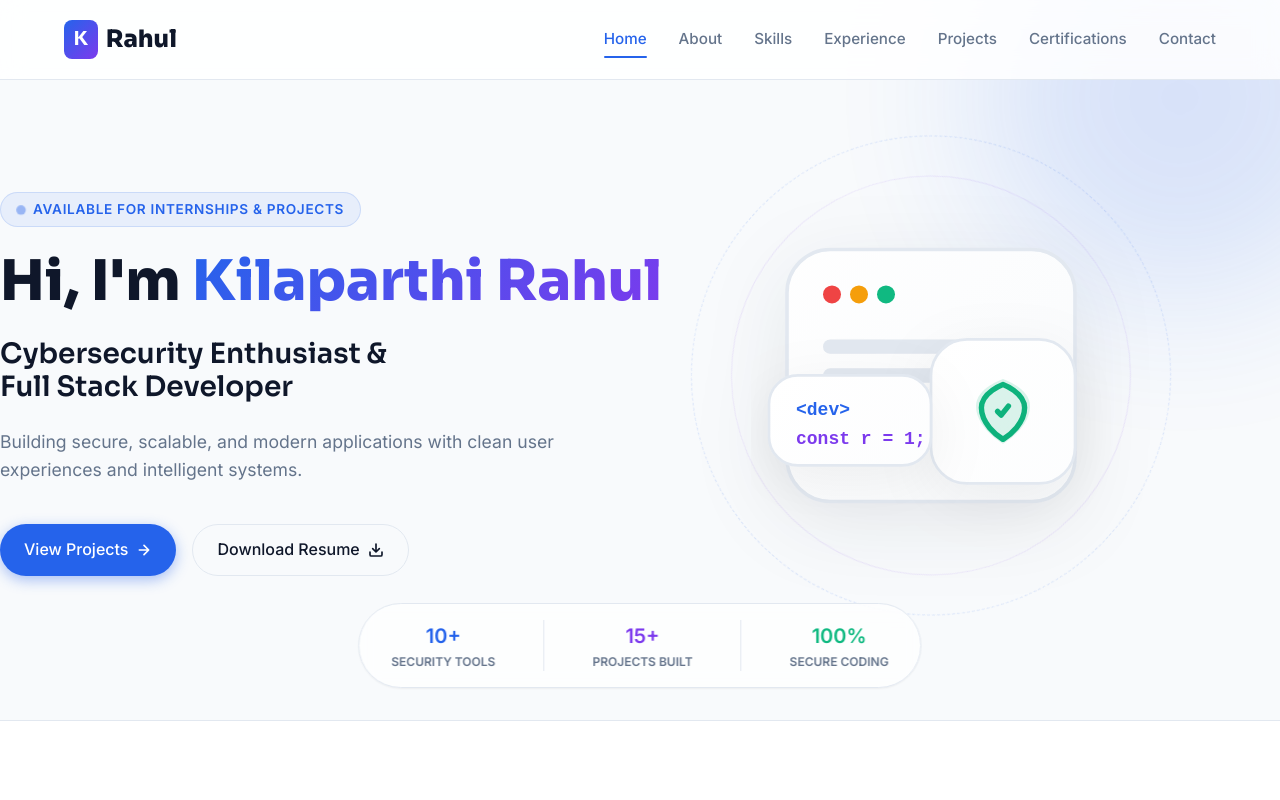
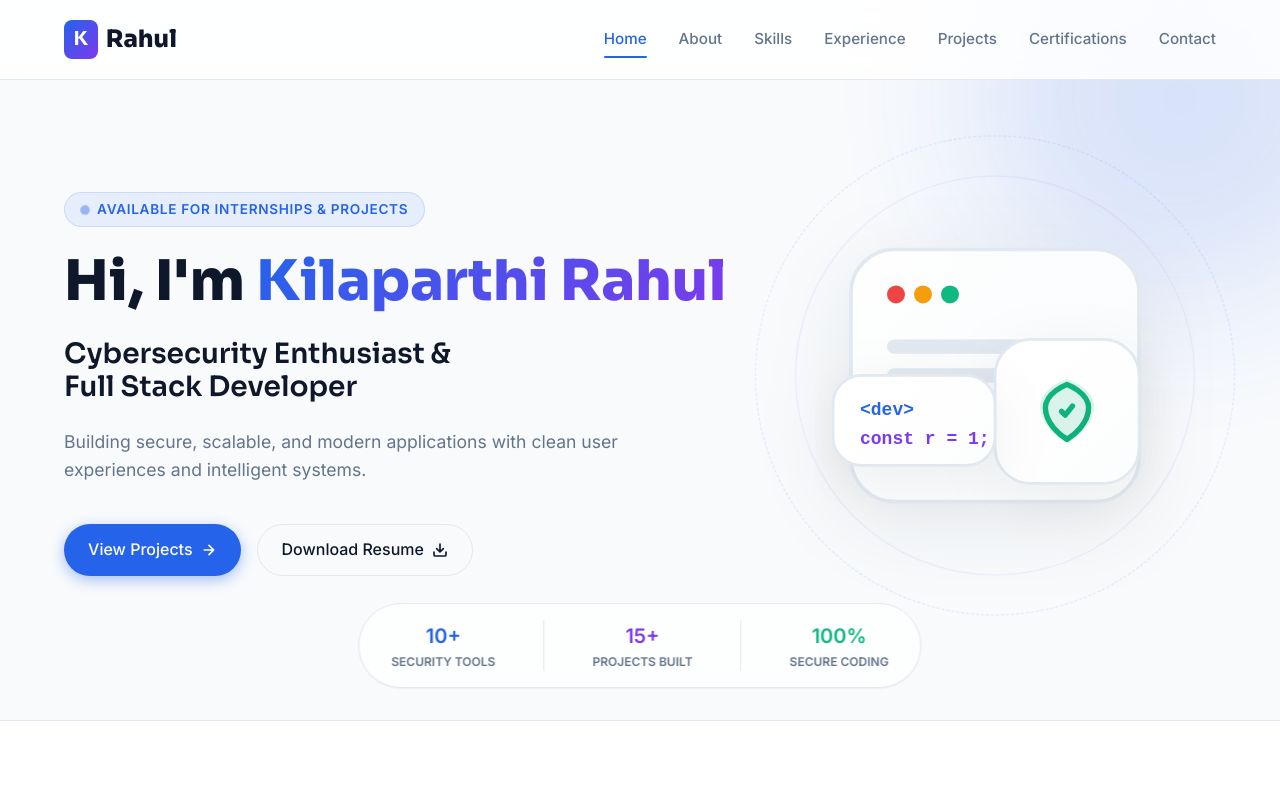
Before and after one commit to Rahul95811/portfolio_Rahul, a React (Vite) app: page / in a window 1280 px wide. Shown: the top 800 px of the page. Built offline with nearby package versions, Linux system fonts and the light colour scheme.

Commit message:
fix: resolve duplicate className warning in Hero.tsx

```diff
--- a/components/Hero.tsx
+++ b/components/Hero.tsx
@@ -8,7 +8,7 @@ const Hero: React.FC = () => {
 
     return (
         <section className="section" style={{ minHeight: '90vh', display: 'flex', alignItems: 'center', paddingTop: '8rem', position: 'relative', overflow: 'hidden' }}>
-            <div className="container" style={{ display: 'grid', gridTemplateColumns: '1.2fr 0.8fr', gap: '3rem', alignItems: 'center' }} className="flex-col-md">
+            <div className="container flex-col-md" style={{ display: 'grid', gridTemplateColumns: '1.2fr 0.8fr', gap: '3rem', alignItems: 'center' }}>
                 {/* Left Side: Professional Intro */}
                 <div className="fade-in" style={{ display: 'flex', flexDirection: 'column', gap: '1.5rem', textAlign: 'left', zIndex: 2 }}>
                     <div style={{ display: 'inline-flex', alignSelf: 'flex-start', alignItems: 'center', gap: '0.5rem', padding: '0.35rem 1rem', borderRadius: '9999px', background: 'rgba(37, 99, 235, 0.08)', border: '1px solid rgba(37, 99, 235, 0.15)' }}>
```
